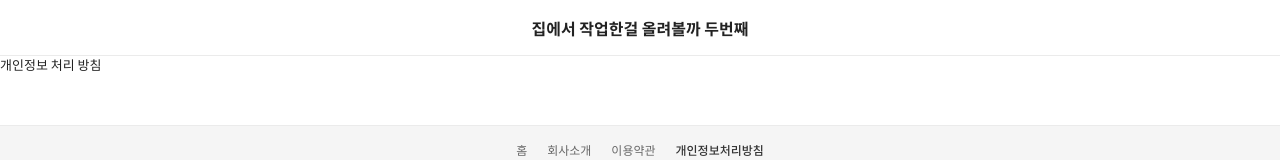
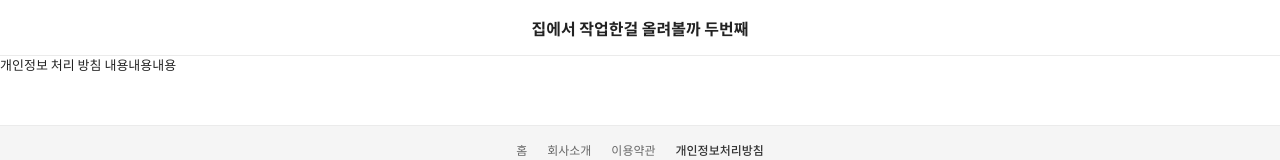
Before and after one commit to gaessamzie/vue-im, a Vue app: page /privacy in a window 1280 px wide. Shown: the top 160 px of the page. Built offline with nearby package versions, Linux system fonts and the light colour scheme.

Commit message:
home test

```diff
--- a/src/views/privacy.vue
+++ b/src/views/privacy.vue
@@ -1,6 +1,6 @@
 <template>
     <div>
-        개인정보 처리 방침
+        개인정보 처리 방침 내용내용내용
     </div>
 </template>
 
```
